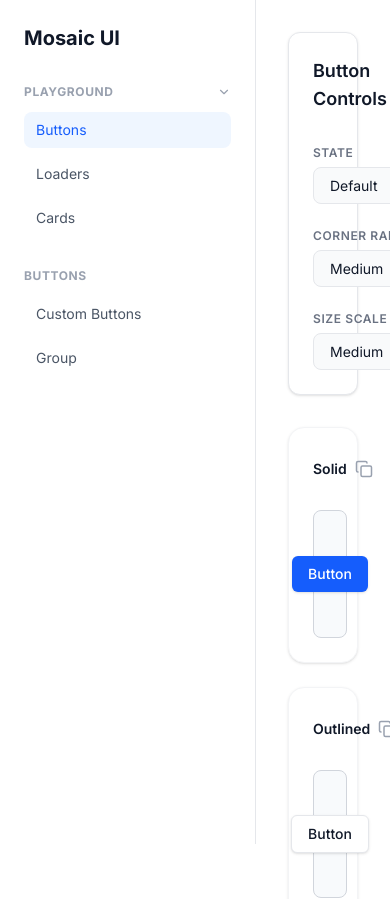
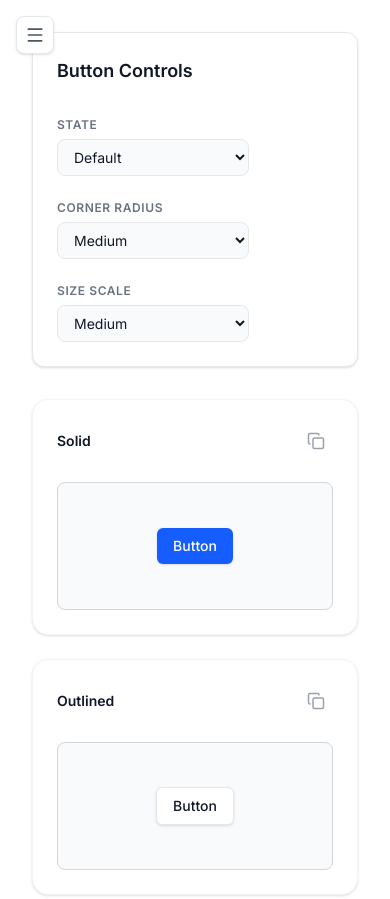
Before and after one commit to MannShah720/UI-Mosaic, a React (Vite) app: page /playground/buttons in a window 390 px wide. Shown: the top 899 px of the page. Built offline with nearby package versions, Linux system fonts and the light colour scheme.

Commit message:
sidebar mobile reponsive

```diff
--- a/src/components/Sidebar/Sidebar.tsx
+++ b/src/components/Sidebar/Sidebar.tsx
@@ -1,30 +1,59 @@
 import {useState} from "react"
 import {NavLink} from "react-router-dom"
-import {ChevronDown,ChevronRight} from "lucide-react"
+import {ChevronDown, ChevronRight, Menu, X} from "lucide-react"
 import {navItems} from "../../constants/navItems"
 
 export const Sidebar = () => {
-  const [isPlaygroundOpen,setIsPlaygroundOpen] = useState(true)
+  const [isPlaygroundOpen, setIsPlaygroundOpen] = useState(true)
+  const [isOpen, setIsOpen] = useState(false)
+
+  const handleLinkClick = () => {
+    setIsOpen(false)
+  }
 
   return (
-    <aside className="w-64 border-r border-gray-200 dark:border-slate-800 p-6 h-screen">
-      <h1 className="font-bold text-xl mb-8 dark:text-white">Mosaic UI</h1>
+    <>
+      {/* MOBILE HAMBURGER BUTTON */}
+      <button
+        onClick={() => setIsOpen(!isOpen)}
+        className="md:hidden fixed top-4 left-4 z-50 p-2 rounded-lg bg-white dark:bg-slate-900 border border-gray-200 dark:border-slate-800 text-gray-600 dark:text-slate-400 shadow-sm cursor-pointer"
+      >
+        {isOpen ? <X size={20} /> : <Menu size={20} />}
+      </button>
+
+      {/* MOBILE BACKDROP OVERLAY */}
+      {isOpen && (
+        <div
+          onClick={() => setIsOpen(false)}
+          className="md:hidden fixed inset-0 bg-black/40 backdrop-blur-sm z-40 transition-opacity"
+        />
+      )}
+
+      {/* SIDEBAR ELEMENT */}
+      <aside
+        className={`fixed md:sticky top-0 left-0 z-40 w-64 border-r border-gray-200 dark:border-slate-800 p-6 h-screen bg-white dark:bg-slate-950 transition-transform duration-300 transform md:transform-none ${
+          isOpen ? "translate-x-0" : "-translate-x-full md:translate-x-0"
+        }`}
+      >
+        <h1 className="font-bold text-xl mb-8 dark:text-white pt-12 md:pt-0">Mosaic UI</h1>
+
         {navItems.map((section) => (
           <div key={section.category} className="mb-8">
             {section.type === "dropdown" ? (
               <>
                 <button
                   onClick={() => setIsPlaygroundOpen(!isPlaygroundOpen)}
-                className="flex items-center justify-between w-full text-xs font-bold text-gray-400 uppercase tracking-wider mb-3 hover:text-gray-600 dark:hover:text-slate-300 transition"
+                  className="flex items-center justify-between w-full text-xs font-bold text-gray-400 uppercase tracking-wider mb-3 hover:text-gray-600 dark:hover:text-slate-300 transition cursor-pointer"
                 >
                   {section.category}
-                {isPlaygroundOpen ? <ChevronDown size={14}/> : <ChevronRight size={14}/>}
+                  {isPlaygroundOpen ? <ChevronDown size={14} /> : <ChevronRight size={14} />}
                 </button>
                 <ul className={`space-y-2 overflow-hidden transition-all duration-300 ${isPlaygroundOpen ? "max-h-40" : "max-h-0"}`}>
                   {section.items.map((item) => (
                     <li key={item.id}>
                       <NavLink
                         to={item.path}
+                        onClick={handleLinkClick}
                         className={({isActive}) =>
                           `w-full block text-left px-3 py-2 rounded-lg text-sm transition ${
                             isActive
@@ -47,6 +76,7 @@ export const Sidebar = () => {
                     <li key={item.id}>
                       <NavLink
                         to={item.path}
+                        onClick={handleLinkClick}
                         className={({isActive}) =>
                           `w-full block text-left px-3 py-2 rounded-lg text-sm transition ${
                             isActive
@@ -65,5 +95,6 @@ export const Sidebar = () => {
           </div>
         ))}
       </aside>
+    </>
   )
 }
```
Lines whose indentation alone changed are shown as unchanged.
